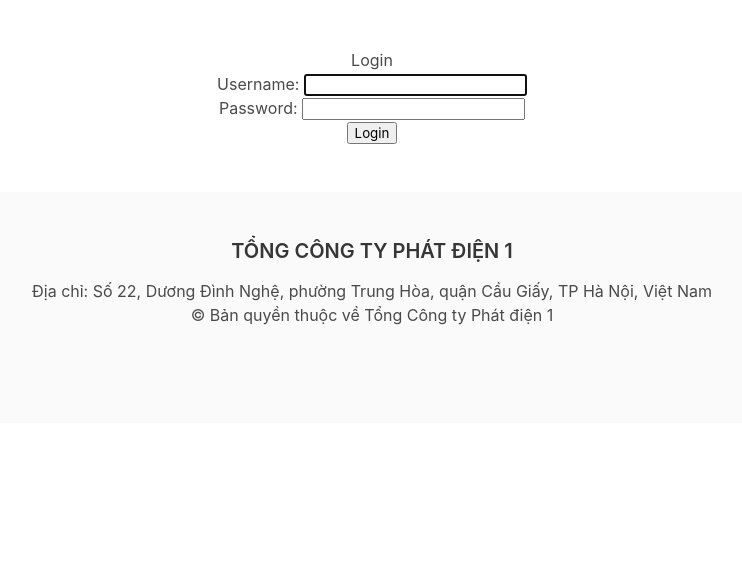
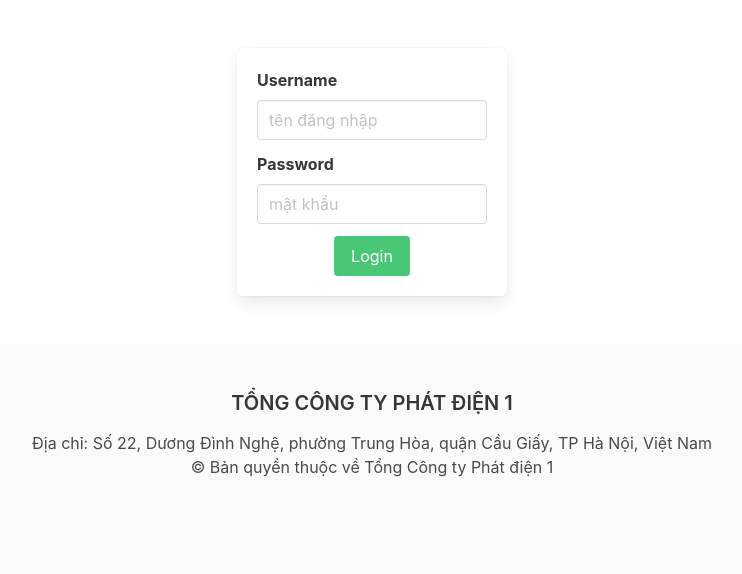
Before and after one commit to dangsonbk/evntest, a Django app: page /accounts/login/ in a window 1280 px wide. Shown: the part 120-694 px from the top of the page, without its empty margins (268-1010 px from the left). Run offline with Django 3.2, Linux system fonts and the light colour scheme.

Commit message:
Fix form

```diff
--- a/evntest/urls.py
+++ b/evntest/urls.py
@@ -18,7 +18,7 @@
 import django.contrib.auth.views as auth_views
 
 urlpatterns = [
-    path('accounts/login/', auth_views.LoginView.as_view()),
+    path('accounts/login/', auth_views.LoginView.as_view(), name='login'),
     path('accounts/logout/', auth_views.LogoutView.as_view()),
     path('admin/', admin.site.urls),
     path('', include('quiz.urls'))
--- a/templates/registration/login.html
+++ b/templates/registration/login.html
@@ -4,10 +4,36 @@
 {% block title %}Login{% endblock %}
 
 {% block content %}
-  <h2>Login</h2>
-  <form method="post">
-    {% csrf_token %}
-    {{ form.as_p }}
-    <button type="submit">Login</button>
-  </form>
+  <div class="container">
+    <div class="columns is-centered">
+      <div class="column is-5-tablet is-4-desktop is-3-widescreen">
+        <form class="box" id="login-form" method="post" action="{% url 'login' %}">
+          {% csrf_token %}
+          {% if form.errors %}
+            <p class=" label has-text-danger">
+                Tên đăng nhập hoặc mật khẩu không đúng, vui lòng thử lại.
+            </p>
+          {% endif %}
+          <div class="field">
+            <label class="label has-text-left">Username</label>
+            <div class="control">
+              <input class="input" name="username"  type="text" placeholder="tên đăng nhập">
+            </div>
+          </div>
+
+          <div class="field">
+            <label class="label has-text-left">Password</label>
+            <div class="control">
+              <input class="input" name="password"  type="password" placeholder="mật khẩu">
+            </div>
+          </div>
+          <div class="field">
+            <p class="control">
+              <button class="button is-success">Login</button>
+            </p>
+          </div>
+        </form>
+      </div>
+    </div>
+  </div>
 {% endblock %}
```
